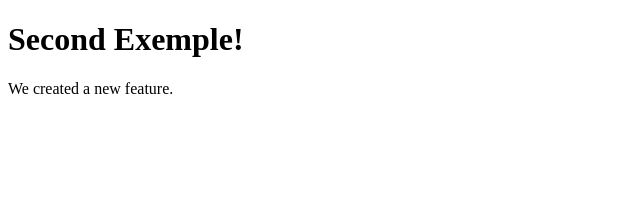
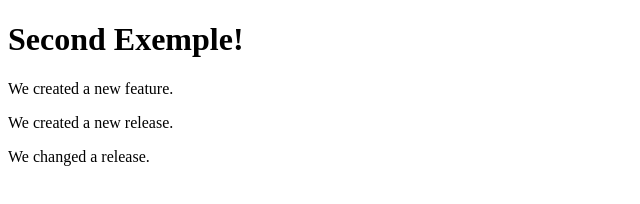
Before and after one commit to everton-dev/gitflow-test, a plain HTML site: page index.htm in a window 1280 px wide. Shown: the whole page, without its empty margins (0-640 px from the left). Drawn offline with Linux system fonts and the light colour scheme.

Commit message:
Change Release

```diff
--- a/index.htm
+++ b/index.htm
@@ -6,5 +6,7 @@
     <body>
         <h1>Second Exemple!</h1>
         <p>We created a new feature.</p>
+        <p>We created a new release.</p>
+        <p>We changed a release.</p>
     </body>
 </html>
```
